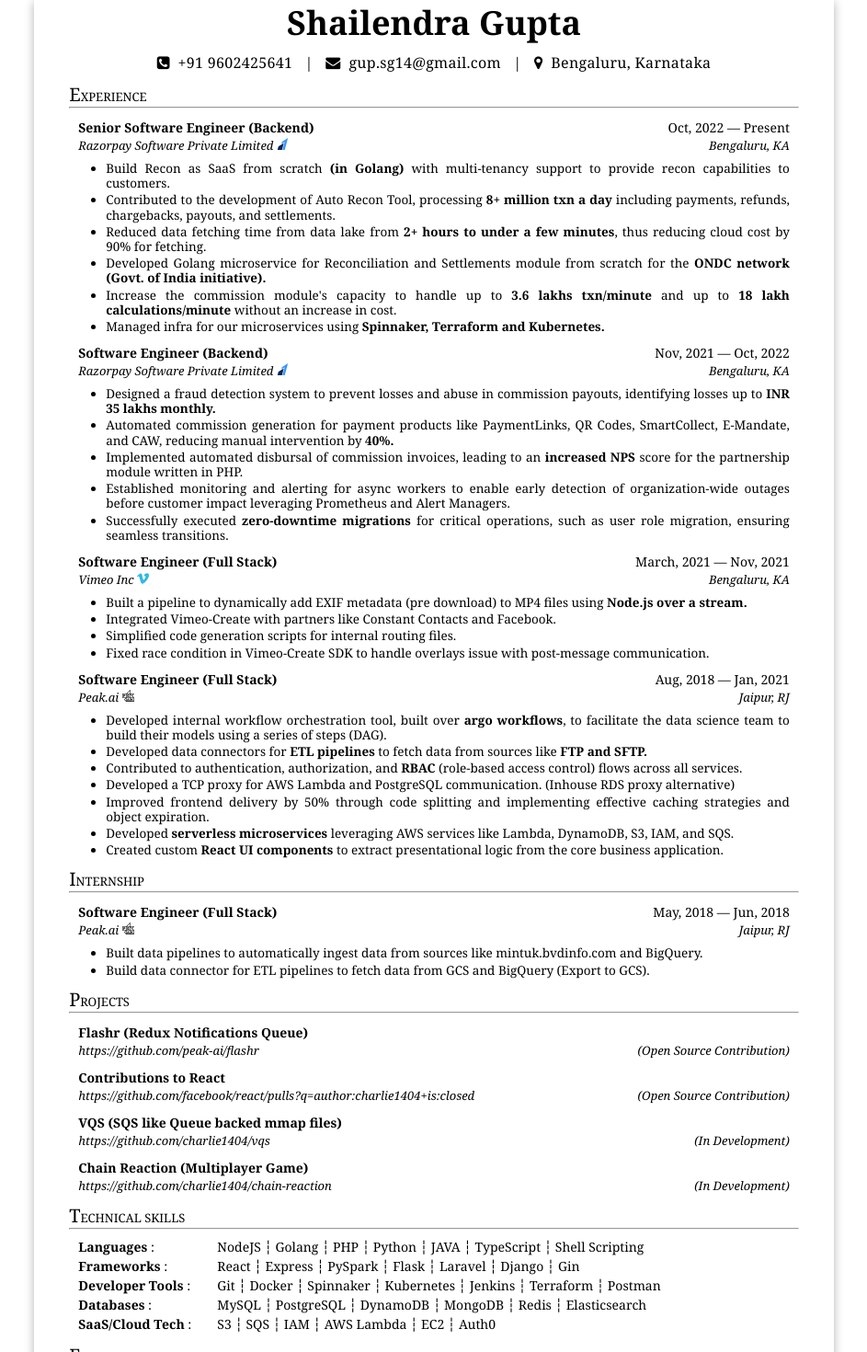
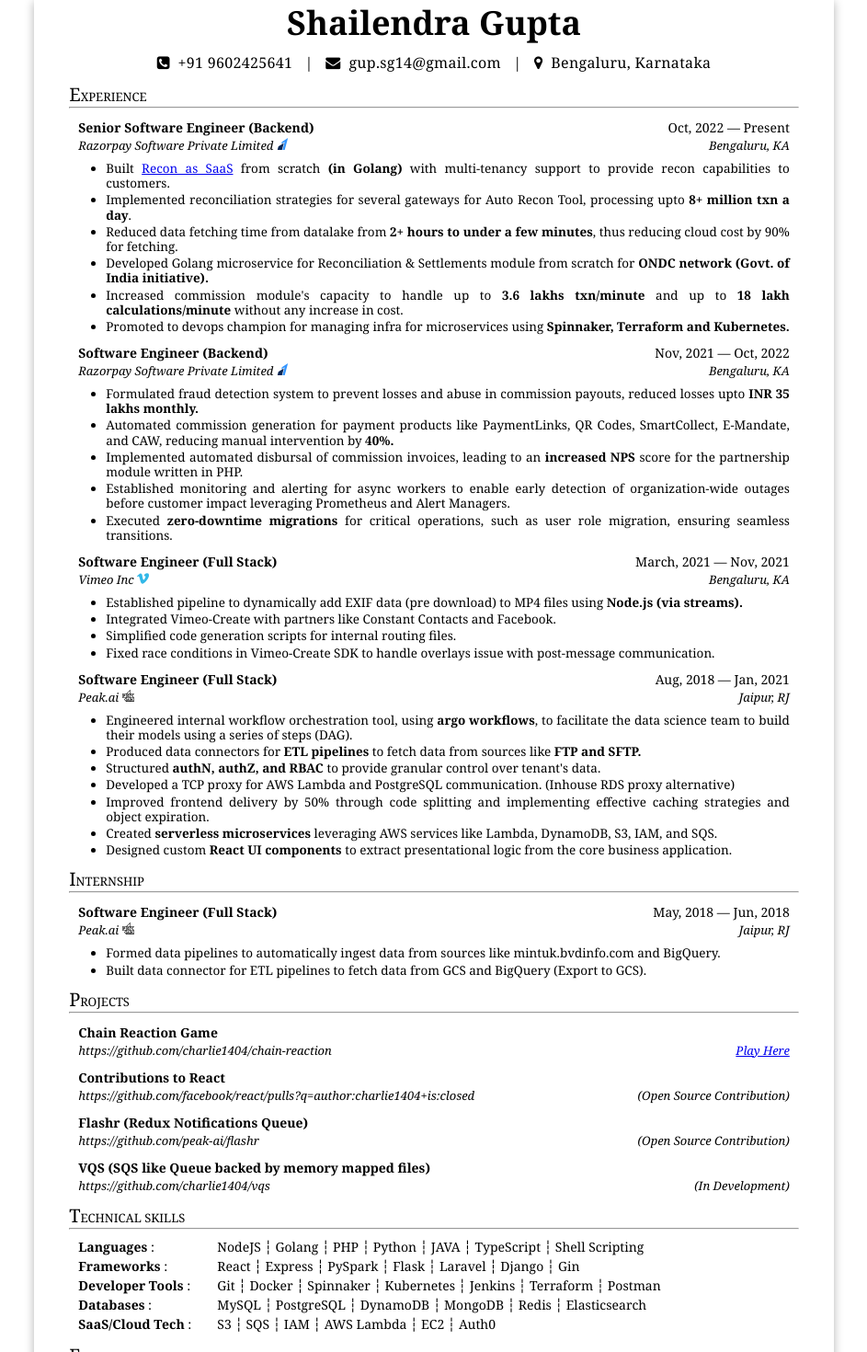
Before and after one commit to charlie1404/resume, a React (Vite) app: page / in a window 1280 px wide. Shown: the top 1470 px of the page at 92% size, without its empty margins (168-1111 px from the left). Built offline with nearby package versions, Linux system fonts and the light colour scheme; a web font is replaced by a local one.

Commit message:
make word changes

```diff
--- a/src/components/section-info.jsx
+++ b/src/components/section-info.jsx
@@ -55,7 +55,7 @@ function Information(props) {
             return <React.Fragment key={i}>{child}</React.Fragment>;
           })}
         </p>
-        <p className="right">{rightToLine}</p>
+        <p className="right" dangerouslySetInnerHTML={{ __html: rightToLine }} />
       </Line>
 
       {bullets && bullets.length > 0 && (
--- a/src/jobs.mjs
+++ b/src/jobs.mjs
@@ -7,12 +7,12 @@ const jobsData = [
     to: 'Present',
     logo: 'razorpay',
     bullets: [
-      'Build Recon as SaaS from scratch <b>(in Golang)</b> with multi-tenancy support to provide recon capabilities to customers.',
-      'Contributed to the development of Auto Recon Tool, processing <b>8+ million txn a day</b> including payments, refunds, chargebacks, payouts, and settlements.',
-      'Reduced data fetching time from data lake from <b>2+ hours to under a few minutes</b>, thus reducing cloud cost by 90% for fetching.',
-      'Developed Golang microservice for Reconciliation and Settlements module from scratch for the <b>ONDC network (Govt. of India initiative).</b>',
-      "Increase the commission module's capacity to handle up to <b>3.6 lakhs txn/minute</b> and up to <b>18 lakh calculations/minute</b> without an increase in cost.",
-      'Managed infra for our microservices using <b>Spinnaker, Terraform and Kubernetes.</b>',
+      'Built <a href="https://razorpay.com/blog/revolutionizing-financial-reconciliation-with-razorpay-recon/">Recon as SaaS</a> from scratch <b>(in Golang)</b> with multi-tenancy support to provide recon capabilities to customers.',
+      'Implemented reconciliation strategies for several gateways for Auto Recon Tool, processing upto <b>8+ million txn a day</b>.',
+      'Reduced data fetching time from datalake from <b>2+ hours to under a few minutes</b>, thus reducing cloud cost by 90% for fetching.',
+      'Developed Golang microservice for Reconciliation & Settlements module from scratch for <b>ONDC network (Govt. of India initiative).</b>',
+      "Increased commission module's capacity to handle up to <b>3.6 lakhs txn/minute</b> and up to <b>18 lakh calculations/minute</b> without any increase in cost.",
+      'Promoted to devops champion for managing infra for microservices using <b>Spinnaker, Terraform and Kubernetes.</b>',
     ],
   },
   {
@@ -23,11 +23,11 @@ const jobsData = [
     to: 'Oct, 2022',
     logo: 'razorpay',
     bullets: [
-      'Designed a fraud detection system to prevent losses and abuse in commission payouts, identifying losses up to <b>INR 35 lakhs monthly.</b>',
+      'Formulated fraud detection system to prevent losses and abuse in commission payouts, reduced losses upto <b>INR 35 lakhs monthly.</b>',
       'Automated commission generation for payment products like PaymentLinks, QR Codes, SmartCollect, E-Mandate, and CAW, reducing manual intervention by <b>40%.</b>',
       'Implemented automated disbursal of commission invoices, leading to an <b>increased NPS</b> score for the partnership module written in PHP.',
       'Established monitoring and alerting for async workers to enable early detection of organization-wide outages before customer impact leveraging Prometheus and Alert Managers.',
-      'Successfully executed <b>zero-downtime migrations</b> for critical operations, such as user role migration, ensuring seamless transitions.',
+      'Executed <b>zero-downtime migrations</b> for critical operations, such as user role migration, ensuring seamless transitions.',
     ],
   },
   {
@@ -38,10 +38,10 @@ const jobsData = [
     to: 'Nov, 2021',
     logo: 'vimeo',
     bullets: [
-      'Built a pipeline to dynamically add EXIF metadata (pre download) to MP4 files using <b>Node.js over a stream.</b>',
+      'Established pipeline to dynamically add EXIF data (pre download) to MP4 files using <b>Node.js (via streams).</b>',
       'Integrated Vimeo-Create with partners like Constant Contacts and Facebook.',
       'Simplified code generation scripts for internal routing files.',
-      'Fixed race condition in Vimeo-Create SDK to handle overlays issue with post-message communication.',
+      'Fixed race conditions in Vimeo-Create SDK to handle overlays issue with post-message communication.',
     ],
   },
   {
@@ -52,13 +52,13 @@ const jobsData = [
     to: 'Jan, 2021',
     logo: 'peak',
     bullets: [
-      'Developed internal workflow orchestration tool, built over <b>argo workflows</b>, to facilitate the data science team to build their models using a series of steps (DAG).',
-      'Developed data connectors for <b>ETL pipelines</b> to fetch data from sources like <b>FTP and SFTP.</b>',
-      'Contributed to authentication, authorization, and <b>RBAC</b> (role-based access control) flows across all services.',
+      'Engineered internal workflow orchestration tool, using <b>argo workflows</b>, to facilitate the data science team to build their models using a series of steps (DAG).',
+      'Produced data connectors for <b>ETL pipelines</b> to fetch data from sources like <b>FTP and SFTP.</b>',
+      "Structured <b>authN, authZ, and RBAC</b> to provide granular control over tenant's data.",
       'Developed a TCP proxy for AWS Lambda and PostgreSQL communication. (Inhouse RDS proxy alternative)',
       'Improved frontend delivery by 50% through code splitting and implementing effective caching strategies and object expiration.',
-      'Developed <b>serverless microservices</b> leveraging AWS services like Lambda, DynamoDB, S3, IAM, and SQS.',
-      'Created custom <b>React UI components</b> to extract presentational logic from the core business application.',
+      'Created <b>serverless microservices</b> leveraging AWS services like Lambda, DynamoDB, S3, IAM, and SQS.',
+      'Designed custom <b>React UI components</b> to extract presentational logic from the core business application.',
     ],
   },
 ];
@@ -72,8 +72,8 @@ export const internshipData = [
     to: 'Jun, 2018',
     logo: 'peak',
     bullets: [
-      'Built data pipelines to automatically ingest data from sources like mintuk.bvdinfo.com and BigQuery.',
-      'Build data connector for ETL pipelines to fetch data from GCS and BigQuery (Export to GCS).',
+      'Formed data pipelines to automatically ingest data from sources like mintuk.bvdinfo.com and BigQuery.',
+      'Built data connector for ETL pipelines to fetch data from GCS and BigQuery (Export to GCS).',
     ],
   },
 ];
--- a/src/projects.mjs
+++ b/src/projects.mjs
@@ -1,8 +1,8 @@
 const projectsData = [
   {
-    title: 'Flashr (Redux Notifications Queue)',
-    link: 'https://github.com/peak-ai/flashr',
-    nature: '(Open Source Contribution)',
+    title: 'Chain Reaction Game',
+    link: 'https://github.com/charlie1404/chain-reaction',
+    nature: '<a href="https://chain-reaction-web.netlify.app/"> Play  Here</a>',
   },
   {
     title: 'Contributions to React',
@@ -10,13 +10,13 @@ const projectsData = [
     nature: '(Open Source Contribution)',
   },
   {
-    title: 'VQS (SQS like Queue backed mmap files)',
-    link: 'https://github.com/charlie1404/vqs',
-    nature: '(In Development)',
+    title: 'Flashr (Redux Notifications Queue)',
+    link: 'https://github.com/peak-ai/flashr',
+    nature: '(Open Source Contribution)',
   },
   {
-    title: 'Chain Reaction (Multiplayer Game)',
-    link: 'https://github.com/charlie1404/chain-reaction',
+    title: 'VQS (SQS like Queue backed by memory mapped files)',
+    link: 'https://github.com/charlie1404/vqs',
     nature: '(In Development)',
   },
 ];
```
Also changed, not shown: 1 other file (tests, documents, lock files or other folders).
